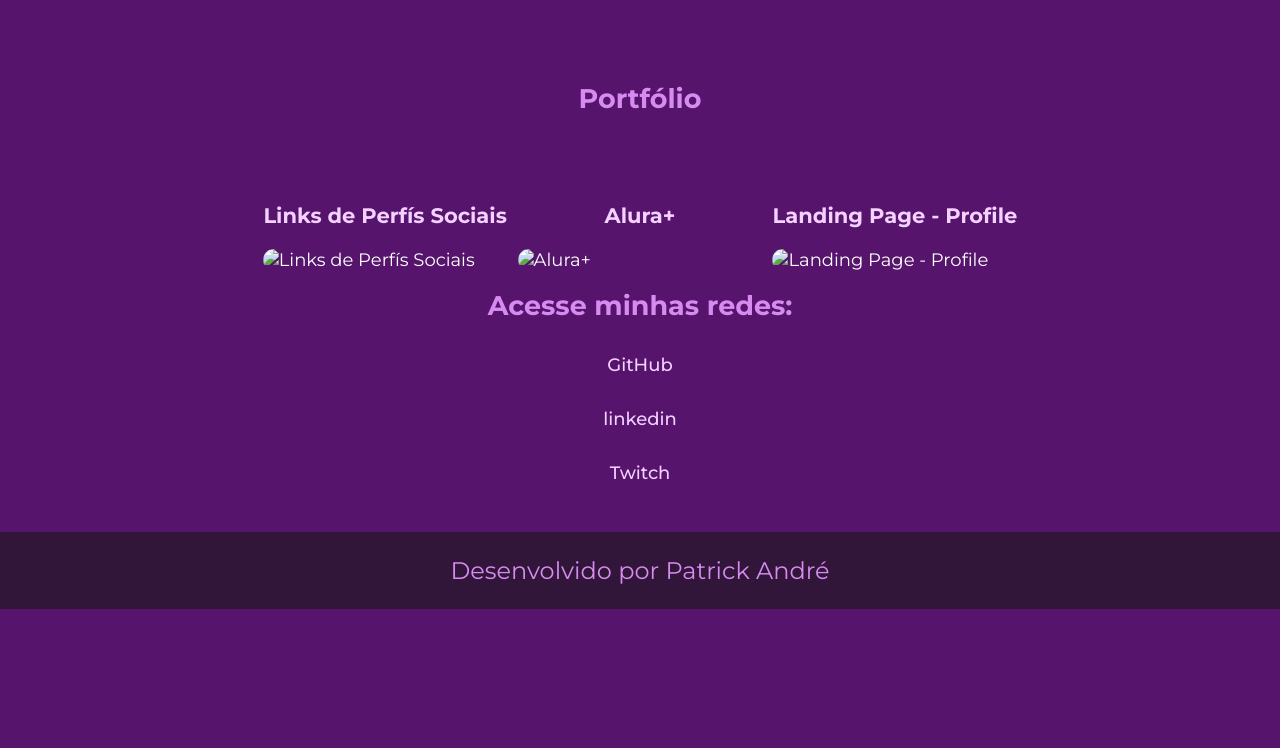
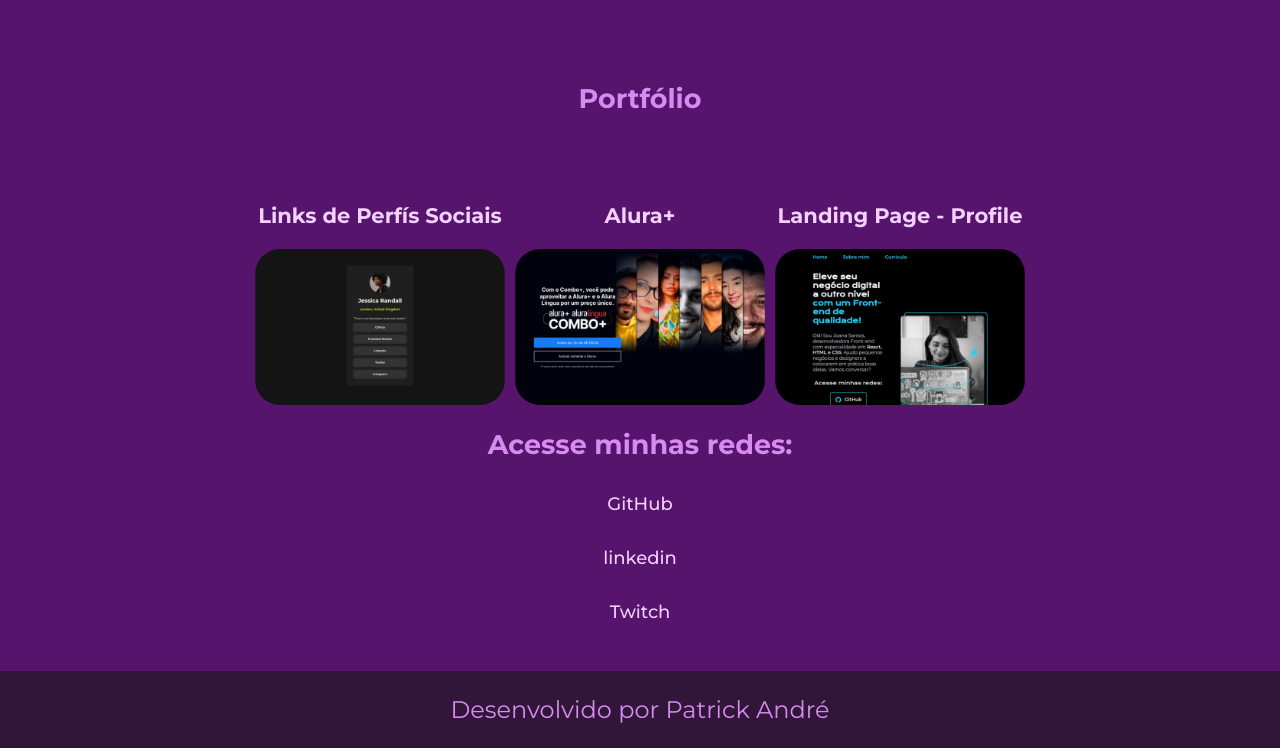
Before and after one commit to HTorike/patrick-sLandingPage, a plain HTML site: page index.html in a window 1280 px wide. Shown: the part 1541-2289 px from the top of the page. Before the commit the page ends 2150 px from the top, so only its background shows below. Drawn offline with Linux system fonts and the light colour scheme.

Commit message:
Update index.html
Ajustes das imagens de referências

```diff
--- a/index.html
+++ b/index.html
@@ -135,17 +135,17 @@
         <div class="sec4-cont">
             <div>
                 <h3>Links de Perfís Sociais</h3>
-                <div><a href="https://social-links-profiles-three.vercel.app"><img width="250px" src=".Perfis.png" alt="Links de Perfís Sociais"></a></div>
+                <div><a href="https://social-links-profiles-three.vercel.app"><img width="250px" src="/Perfis.png" alt="Links de Perfís Sociais"></a></div>
             </div>
             <span></span>
             <div>
                 <h3>Alura+</h3>
-                <div><a href="https://alura-plus-nu-six.vercel.app"><img width="250px" src=".Alura+.png" alt="Alura+"></a></div>
+                <div><a href="https://alura-plus-nu-six.vercel.app"><img width="250px" src="/Alura+.png" alt="Alura+"></a></div>
             </div>
             <span></span>
             <div>
                 <h3>Landing Page - Profile</h3>
-                <div><a href="https://htorike-project.vercel.app/index.html"><img width="250px" src=".landingPage.png" alt="Landing Page - Profile" ></a></div>
+                <div><a href="https://htorike-project.vercel.app/index.html"><img width="250px" src="/landingPage.png" alt="Landing Page - Profile" ></a></div>
             </div>
         </div>
 
```
